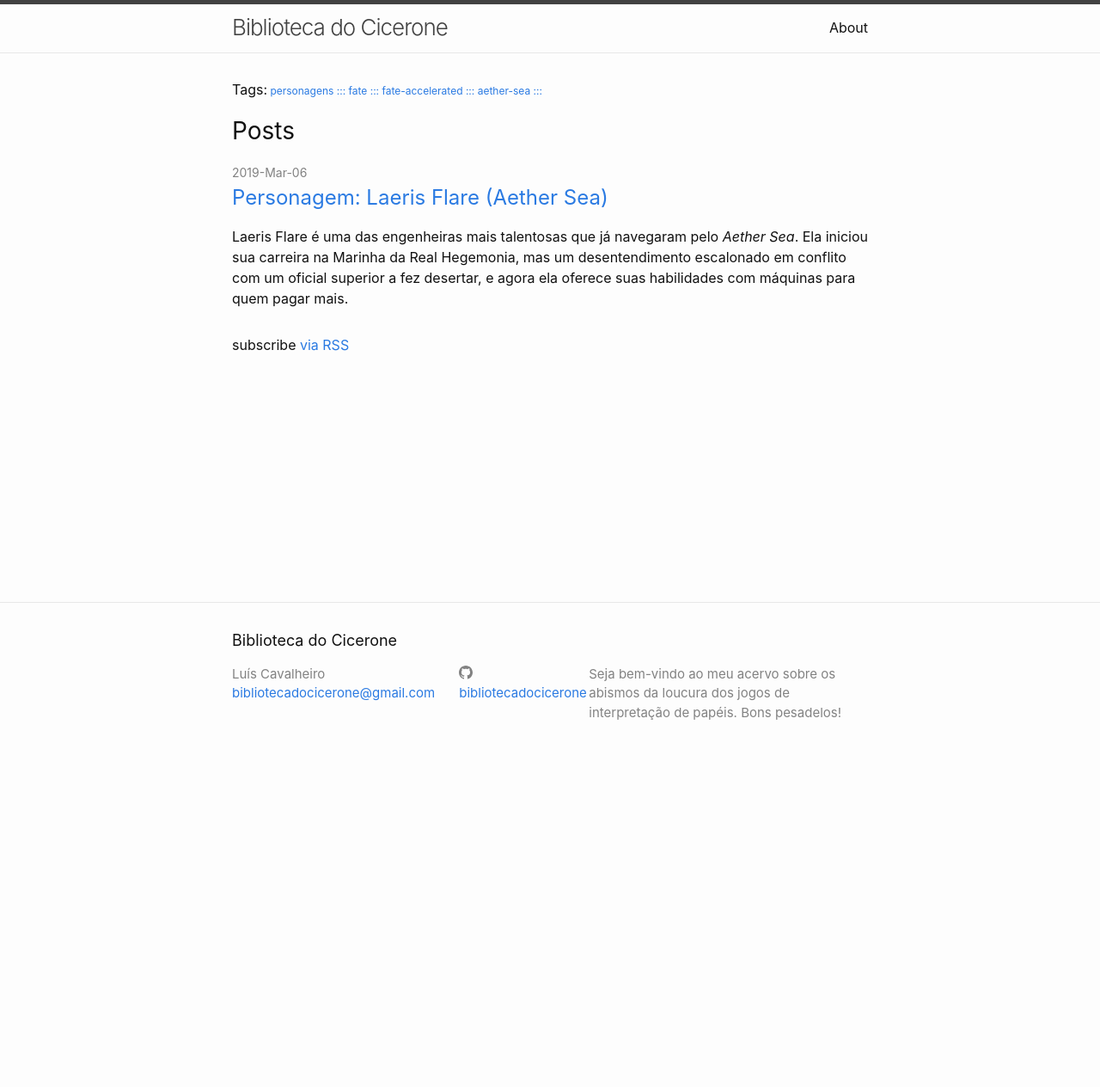
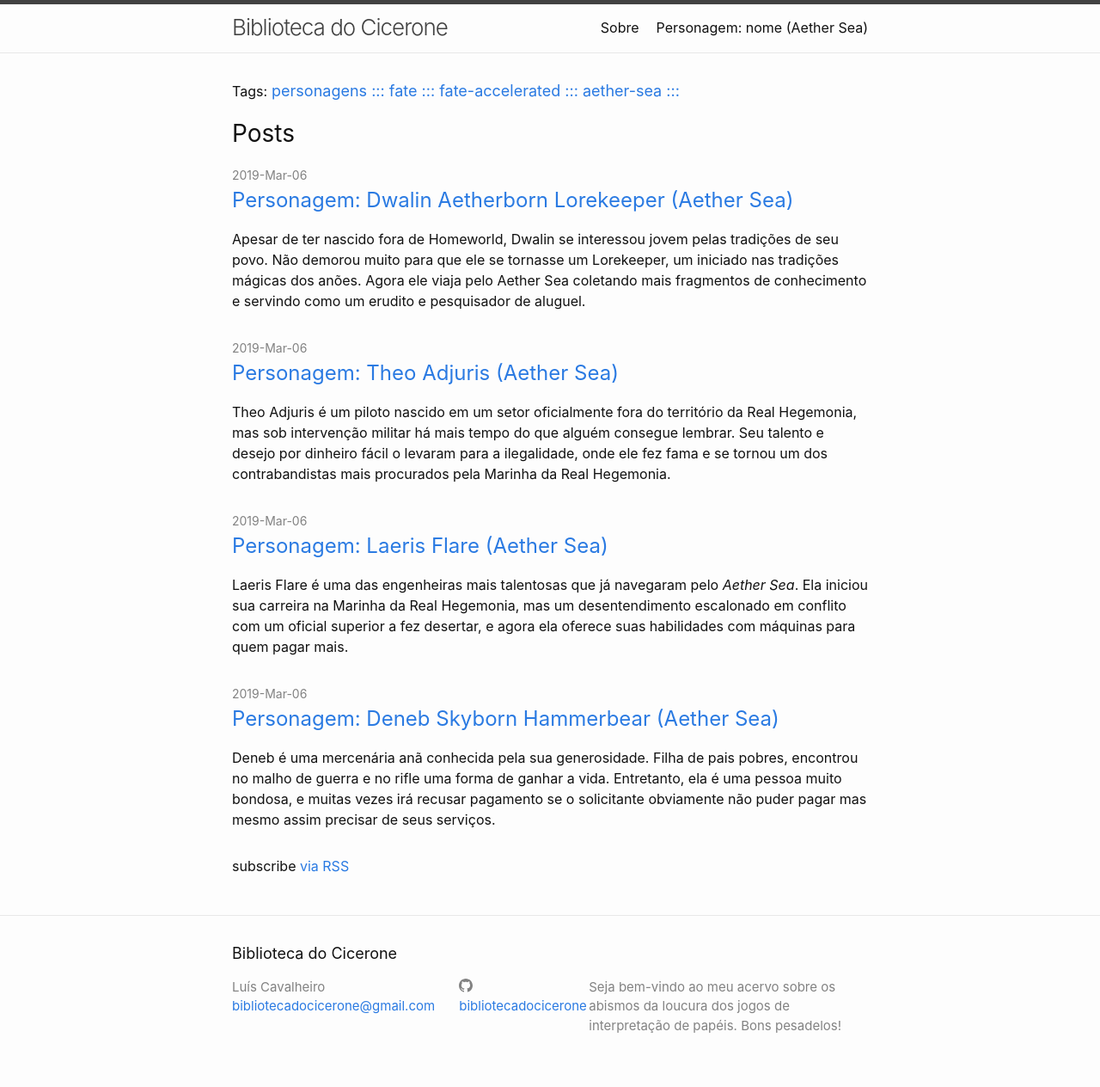
Before and after one commit to bibliotecadocicerone/bibliotecadocicerone.github.io, a Jekyll site: the page built from index.md, in a window 1280 px wide. Shown: the whole page at 86% size. Built offline with Jekyll 4.4.1, drawn with Linux system fonts in a browser that asks for light colours; before the commit the page ends 900 px from its top, so only the background shows below that.

Commit message:
Mais três personagens para Aether Sea: Theo, Deneb, e Dwalin

```diff
--- /dev/null
+++ b/_posts/2019-03-06-deneb-skyborn-hammerbear.markdown
@@ -0,0 +1,46 @@
+---
+layout: post
+title: 'Personagem: Deneb Skyborn Hammerbear (Aether Sea)'
+author: Cicerone
+date: 2019-03-06
+tags: personagens fate fate-accelerated aether-sea
+---
+
+Deneb é uma mercenária anã conhecida pela sua generosidade. Filha de pais pobres, encontrou no malho de guerra e no rifle uma forma de ganhar a vida. Entretanto, ela é uma pessoa muito bondosa, e muitas vezes irá recusar pagamento se o solicitante obviamente não puder pagar mas mesmo assim precisar de seus serviços.
+
+<!--more-->
+
+# Aspectos
+
+| **High Concept** | ***A mercenária mais coração mole que existe*** |
+| ---: | :--- |
+| **Trouble** | ***Minha bondade me impede de pagar as contas*** |
+| **Background** | ***Trabalho duro sempre compensa*** |
+| **Ship Aspect** | [^ship-aspect] |
+| **Free Aspect** | ***O segredo do sucesso é a simplicidade*** |
+
+# Recarga e Pontos de Destino
+
+| **Recarga** | **Pontos de Destino** |
+| ---: | :--- |
+| 3 | 3 |
+
+# Abordagens
+
+| **Careful** * | +2 | **Flashy** | +0 | **Quick** | +1 |
+| ---: | :--- | ---: | :--- | ---: | :--- |
+| **Clever** | +2 | **Forceful** | +3 | **Sneaky** | +1 |
+
+# Façanhas
+
+- **Martela o martelão**: Por usar uma arma particularmente pesada, Deneb recebe +2 para Criar Vantagens usando **Forceful** quando usar seu malho de guerra for relevante.
+- **Sempre alerta**: Por se manter sempre vigilante, Deneb recebe +2 para Superar usando **Careful** quando a observação atenta de seus arredores for relevante.
+- **Na dúvida, improvise**: Por ser particularmente criativa, Deneb recebe +2 para Criar Vantagens usando **Clever** quando o uso de uma tática surpresa ou imprevista for relevante.
+
+# Estresse e Consequências
+
+| **1** | **2** | **3** | Suave | Moderada | Severa |
+| :---: | :---: | :---: | :---: | :---: | :---: |
+| | | | | | |
+
+[^ship-aspect]: Propositalmente deixado em branco para ser preenchido pelo jogador.
--- a/_posts/2019-03-06-laeris-flare.markdown
+++ b/_posts/2019-03-06-laeris-flare.markdown
@@ -34,8 +34,8 @@ Laeris Flare é uma das engenheiras mais talentosas que já navegaram pelo _Aeth
 # Façanhas
 
 - **Curiosa[^curiosa] em Evocação**: Laeris consegue usar magia de Evocação como uma curiosa.
-- **No cuspe e jeito**: Por ser uma mecânica talentosa e acostuma a trabalhar sob pressão, Laeris recebe +2 em ações de Superar quando estiver improvisando um conserto em algum equipamento eletrônico ou mecânico.
-- **Invisível às máquinas**: Por ter um bom conhecimento de como sensores eletromecânicos funcionam, Laeris recebe +2 em ações de Superar quando contornar detecção por sensores eletromecânicos for relevante.
+- **No cuspe e jeito**: Por ser uma mecânica talentosa e acostuma a trabalhar sob pressão, Laeris recebe +2 em ações de Superar quando estiver improvisando um conserto em algum equipamento eletrônico ou mecânico usando **Clever**.
+- **Invisível às máquinas**: Por ter um bom conhecimento de como sensores eletromecânicos funcionam, Laeris recebe +2 em ações de Superar usando **Sneaky** quando contornar detecção por sensores eletromecânicos for relevante.
 
 # Estresse e Consequências
 
--- /dev/null
+++ b/_posts/2019-03-06-theo-adjuris.markdown
@@ -0,0 +1,46 @@
+---
+layout: post
+title: 'Personagem: Theo Adjuris (Aether Sea)'
+author: Cicerone
+date: 2019-03-06
+tags: personagens fate fate-accelerated aether-sea
+---
+
+Theo Adjuris é um piloto nascido em um setor oficialmente fora do território da Real Hegemonia, mas sob intervenção militar há mais tempo do que alguém consegue lembrar. Seu talento e desejo por dinheiro fácil o levaram para a ilegalidade, onde ele fez fama e se tornou um dos contrabandistas mais procurados pela Marinha da Real Hegemonia.
+
+<!--more-->
+
+# Aspectos
+
+| **High Concept** | ***O Piloto Contrabandista mais temerário deste quadrante do Aether Sea*** |
+| ---: | :--- |
+| **Trouble** | ***Procurado pela Marinha da Real Hegemonia, vivo ou morto*** |
+| **Background** | ***Figurinha fácil no mundo da ilegalidade*** |
+| **Ship Aspect** | [^ship-aspect] |
+| **Free Aspect** | ***Rápido para fazer amigos, ainda mais rápido para arranjar inimigos*** |
+
+# Recarga e Pontos de Destino
+
+| **Recarga** | **Pontos de Destino** |
+| ---: | :--- |
+| 3 | 3 |
+
+# Abordagens
+
+| **Careful** | +1 | **Flashy** * | +2 | **Quick** | +2 |
+| ---: | :--- | ---: | :--- | ---: | :--- |
+| **Clever** | +1 | **Forceful** | +0 | **Sneaky** | +3 |
+
+# Façanhas
+
+- **Amizades duvidosas em todos os cantos**: Por conviver em lugares de reputação duvidosa, Theo recebe +2 para Criar Vantagens usando **Sneaky** para contactar pessoas relacionadas ao submundo.
+- **Você não viu minha nave entrando, viu?**: Por ser um piloto contrabandista talentoso, Theo recebe +2 para Criar Vantagens usando **Sneaky** quando pilotar uma nave sem ser seguido ou rastreado for relevante.
+- **Veja o que eu quero, não o que você quer**: Por ser uma pessoa que sabe como lidar com pessoas, Theo recebe +2 para Criar Vantagens usando **Flashy** quando distrair uma ou mais pessoas for relevante.
+
+# Estresse e Consequências
+
+| **1** | **2** | **3** | Suave | Moderada | Severa |
+| :---: | :---: | :---: | :---: | :---: | :---: |
+| | | | | | |
+
+[^ship-aspect]: Propositalmente deixado em branco, a fim de ser preenchido pelo jogador.
--- /dev/null
+++ b/_posts/2019-03-16-dwalin-aetherborn-lorekeeper.markdown
@@ -0,0 +1,47 @@
+---
+layout: post
+title: 'Personagem: Dwalin Aetherborn Lorekeeper (Aether Sea)'
+author: Cicerone
+date: 2019-03-06
+tags: personagens fate fate-accelerated aether-sea
+---
+
+Apesar de ter nascido fora de Homeworld, Dwalin se interessou jovem pelas tradições de seu povo. Não demorou muito para que ele se tornasse um Lorekeeper, um iniciado nas tradições mágicas dos anões. Agora ele viaja pelo Aether Sea coletando mais fragmentos de conhecimento e servindo como um erudito e pesquisador de aluguel.
+
+<!--more-->
+
+# Aspectos
+
+| **High Concept** | ***Jovem Lorekeeper anão*** |
+| ---: | :--- |
+| **Trouble** | ***A SCU não tolera magos não registrados... o que me inclui*** |
+| **Background** | ***Sábio demais jovem demais*** |
+| **Ship Aspect** | [^ship-aspect] |
+| **Free Aspect** | ***Nada é mais importante que o conhecimento*** |
+
+# Recarga e Pontos de Destino
+
+| **Recarga** | **Pontos de Destino** |
+| ---: | :--- |
+| 3 | 3 |
+
+# Abordagens
+
+| **Careful** * | +2 | **Flashy**  | +1 | **Quick** | +1 |
+| ---: | :--- | ---: | :--- | ---: | :--- |
+| **Clever** | +3 | **Forceful** | +0 | **Sneaky** | +2 |
+
+# Façanhas
+
+- **Focado em Terra**: Dwalin é um usuário de magias de Evocação, focado no elemento Terra.
+- **Curioso[^curioso] em Alteração**: Dwalin é um curioso em magias de Alteração.
+- **Eu já li sobre isso antes**: Dwalin pode usar **Clever** no lugar de qualquer outra abordagem para realizar uma ação de Superar, desde que ele possa explicar como algum conhecimento prévio dele poderia ser relevante na situação dada.
+
+# Estresse e Consequências
+
+| **1** | **2** | **3** | Suave | Moderada | Severa |
+| :---: | :---: | :---: | :---: | :---: | :---: |
+| | | | | | |
+
+[^ship-aspect]: Propositalmente deixado em branco para ser preenchido pelo jogador.
+[^curioso]: A melhor tradução possível (no meu entender) para _dabble_.
--- a/about.md
+++ b/about.md
@@ -1,18 +1,24 @@
 ---
 layout: page
-title: About
+title: Sobre
 permalink: /about/
 ---
 
-This is the base Jekyll theme. You can find out more info about customizing your Jekyll theme, as well as basic Jekyll usage documentation at [jekyllrb.com](https://jekyllrb.com/)
+A **Biblioteca do Cicerone** é um projeto pessoal de Luís _Cicerone_ Cavalheiro. Professor de Filosofia, autor e RPGista desde os 14 anos, o _Cicerone_ é, ao lado de Rafael _Velho Lich_ Meyer e [Fábio _Mr. Mickey_ Costa](http://fabiocosta0305.gitlab.io/), um dos host do [_Fate Masters_](http://fatemasters.gitlab.io/), o maior podcast sobre o sistema Fate de RPG da América Latina.
 
-You can find the source code for Minima at GitHub:
-[jekyll][jekyll-organization] /
-[minima](https://github.com/jekyll/minima)
+Aqui você encontrará diversos materiais para RPG (principalmente, mas não exclusivamente, para Fate) criados pelo Cicerone. Todos os materiais aqui disponibilizados estão licenciados para uso sob a licença [Creative Commons BY-NC-SA, versão 4.0](https://creativecommons.org/licenses/by-nc-sa/4.0/), o que significa que você é livre para:
 
-You can find the source code for Jekyll at GitHub:
-[jekyll][jekyll-organization] /
-[jekyll](https://github.com/jekyll/jekyll)
+- Usar livremente este material, observadas as restrições a seguir;
+- Copiar e redistribuir livremente este material, observadas as restrições a seguir;
+- Adaptar ou criar livremente em cima deste material, observadas as restrições a seguir.
 
+As restrições mencionadas anteriormente são:
 
-[jekyll-organization]: https://github.com/jekyll
+- Sempre que você adaptar, copiar ou redistribuir este material, você deve fornecer uma cópia ou um link para a licença Creative Commons BY-NC-SA 4.0 e deve atribuir o crédito deste material a:
+    - Luís Cavalheiro (bibliotecadocicerone@gmail.com)
+    - O fato de você estar adaptando, copiando ou redistribuindo este material não significa em momento nenhum que eu endorso sua adaptação, cópia ou redistribuição.
+- Fica terminantemente proibido o uso destes materiais, ou de adaptações, cópias ou reproduções dos mesmos, para fins comerciais;
+- Se você adaptar, copiar, redistribuir ou de outra forma criar novo conteúdo sobre estes materiais, além de atribuir o crédito pelo material original a mim, você terá que distribuir suas criações sob a licença Creative Commons BY-NC-SA, versão 4.0;
+- Você não poderá aplicar nenhum dispositivo legal ou tecnológico para impedir que outras pessoas façam com o meu material ou o material que você criar em cima deste o que a licença Creative Commons BY-NC-SA, versão 4.0, as permitir fazer.
+
+Fora isso, sintam-se em casa nesta Biblioteca, e bons pesadelos!
--- /dev/null
+++ b/assets/modelo_ficha_aether_sea.md
@@ -0,0 +1,47 @@
+---
+layout: post
+title: 'Personagem: nome (Aether Sea)'
+author: Cicerone
+date: 2019-03-06
+tags: personagens fate fate-accelerated aether-sea
+---
+
+Breve apresentação do personagem
+
+<!--more-->
+
+# Aspectos
+
+| **High Concept** | ****** |
+| ---: | :--- |
+| **Trouble** | ****** |
+| **Background** | ****** |
+| **Ship Aspect** | [^ship-aspect] |
+| **Free Aspect** | ****** |
+
+# Recarga e Pontos de Destino
+
+| **Recarga** | **Pontos de Destino** |
+| ---: | :--- |
+| 3 | 3 |
+
+# Abordagens
+
+| **Careful** | +X | **Flashy**  | +X | **Quick** | +X |
+| ---: | :--- | ---: | :--- | ---: | :--- |
+| **Clever** | +X | **Forceful** | +X | **Sneaky** | +X |
+
+# Façanhas
+
+- ** **:
+- ** **:
+- ** **:
+
+# Estresse e Consequências
+
+| **1** | **2** | **3** | Suave | Moderada | Severa |
+| :---: | :---: | :---: | :---: | :---: | :---: |
+| | | | | | |
+
+[^ship-aspect]: Propositalmente deixado em branco para ser preenchido pelo jogador.
+[^curiosa]: A melhor tradução possível (no meu entender) para _dabble_.
```
